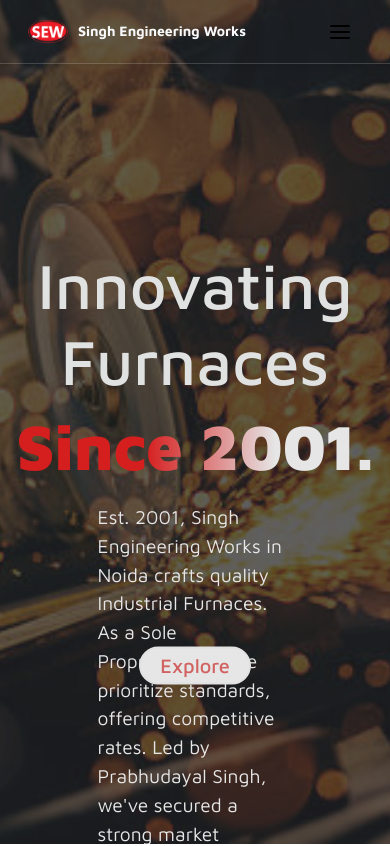
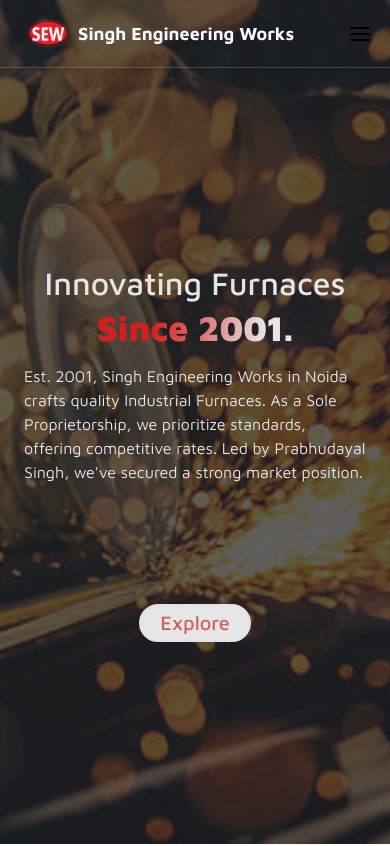
Before and after one commit to dayalneeraj1602/singh-Singh-works, a React (Create React App) app: page / in a window 390 px wide. Shown: the top 846 px of the page. Built offline with nearby package versions, Linux system fonts and the light colour scheme.

Commit message:
refactor: improve component structure and styles across Home, Products, and Services pages

```diff
--- a/src/pages/Home.js
+++ b/src/pages/Home.js
@@ -26,25 +26,21 @@
       }
     }, 6);
 
-    return () => clearInterval(intervalId);
+    return () => clearTimeout(intervalId);
   }, [infoText]);
 
   return (
     <div className="home">
-      <section className="banner ">
+      <section className="banner">
         <div className="overlay"></div>
-        <div className="punch-line w-100 ">
-          <h1 className="text-light">Innovating Furnaces </h1>
-          <h1>Since 2001.</h1>
-          <div className="d-flex justify-content-center">
-            <p
-              className="info text-start mb-5"
-              style={{ height: "3rem", width: "50%" }}
-            >
-              {infoText}
-            </p>
-          </div>
-          <div className="Explore my-5">
+
+        <div className="punch-line">
+          <h1 className="headline">Innovating Furnaces</h1>
+          <h1 className="headline since">Since 2001.</h1>
+
+          <p className="info text-start">{infoText}</p>
+
+          <div className="Explore">
             <Link
               to="/products"
               style={{ color: "inherit", textDecoration: "none" }}
@@ -54,8 +50,8 @@
           </div>
         </div>
       </section>
-      {/* -----------Images scrollable --------- */}
 
+      {/* -----------Sections below hero--------- */}
       <OurProducts />
       <WhyUs />
       <OurServices />
--- a/src/pages/Products/Furnace.js
+++ b/src/pages/Products/Furnace.js
@@ -9,11 +9,88 @@
 
 const Products = () => {
   const { dataFurnace: data } = useContext(DataContext);
+
   return (
     <>
-      <div className="pt-5 mt-5 container">
+      {/* Local styles only for Products */}
+      <style>{`
+        .products-container {
+          padding-top: 3rem;
+          padding-bottom: 3rem;
+        }
+
+        .products-row {
+          margin: 0;
+        }
+
+        .product-col {
+          cursor: pointer;
+        }
+
+        .product-card {
+          border: none;
+          border-radius: 7px;
+          box-shadow: 0 0 15px rgba(0, 0, 0, 0.1);
+          height: 100%;
+          display: flex;
+          flex-direction: column;
+          transition: all 0.3s ease-in-out;
+        }
+
+        .product-card:hover {
+          transform: translateY(-10px) scale(1.02);
+          box-shadow: 0 20px 40px rgba(0, 0, 0, 0.15);
+        }
+
+        .product-card-body {
+          flex-grow: 1;
+          display: flex;
+          flex-direction: column;
+          padding: 1.5rem;
+        }
+
+        .product-img {
+          height: 300px;
+          width: 100%;
+          object-fit: cover;
+          border-radius: 12px;
+        }
+
+        .product-title {
+          text-align: center;
+          margin-top: 1rem;
+          margin-bottom: 0.75rem;
+        }
+
+        .product-text {
+          margin-bottom: 0.2rem;
+          line-height: 1.5;
+        }
+
+        /* Mobile: reduce side padding + image height */
+        @media (max-width: 768px) {
+          .products-container {
+            padding-top: 2rem;
+            padding-bottom: 2rem;
+          }
+
+          .products-row {
+            padding: 0 1rem;
+          }
+
+          .product-card-body {
+            padding: 1rem;
+          }
+
+          .product-img {
+            height: 230px;
+          }
+        }
+      `}</style>
+
+      <div className="pt-5 mt-5 container products-container">
         <div className="text-center fw-bold fs-2 p-1">Furnace</div>
-        <div className="row m-0">
+        <div className="row products-row">
           {data.map((item) => (
             <ProductCard item={item} key={item.id} />
           ))}
@@ -25,15 +102,8 @@
 
 const ProductCard = ({ item }) => {
   return (
-    <div className="col-12 col-md-6 col-lg-4 my-3" key={item.id}>
-      <div
-        className="card py-3 px-2"
-        style={{
-          border: "none",
-          borderRadius: "7px",
-          boxShadow: "0 0 15px rgba(0, 0, 0, 0.1)",
-        }}
-      >
+    <div className="col-12 col-md-6 col-lg-4 my-3 product-col">
+      <div className="card py-3 px-2 product-card">
         <LazyLoadComponent>
           <div className="center furnaceImg p-2">
             <LazyLoadImage
@@ -41,31 +111,27 @@
               src={item.img}
               effect="blur"
               threshold={100}
-              className="img-fluid p-2"
-              style={{
-                height: "300px",
-                borderRadius: "12px",
-                width: "100%",
-                objectFit: "cover",
-              }}
+              className="img-fluid p-2 product-img"
             />
           </div>
         </LazyLoadComponent>
-        <div className="card-body">
-          <h5 className="card-title center dim">{item.title}</h5>
-          <p className="card-text ">{item.price}</p>
-          <p className="card-text ">{item.material}</p>
-          <p className="card-text ">{item.power}</p>
-          <p className="card-text ">{item.Loading}</p>
-          <p className="card-text ">{item.type}</p>
-          <p className="card-text ">{item.temp}</p>
-          <p className="card-text ">{item.rated}</p>
-          <p className="card-text ">{item.input}</p>
-          <p className="card-text ">{item.Consumption}</p>
-          <p className="card-text ">{item.automation}</p>
+        <div className="card-body product-card-body">
+          <h5 className="card-title center dim product-title">{item.title}</h5>
+
+          <p className="card-text product-text">{item.price}</p>
+          <p className="card-text product-text">{item.material}</p>
+          <p className="card-text product-text">{item.power}</p>
+          <p className="card-text product-text">{item.Loading}</p>
+          <p className="card-text product-text">{item.type}</p>
+          <p className="card-text product-text">{item.temp}</p>
+          <p className="card-text product-text">{item.rated}</p>
+          <p className="card-text product-text">{item.input}</p>
+          <p className="card-text product-text">{item.Consumption}</p>
+          <p className="card-text product-text">{item.automation}</p>
         </div>
       </div>
     </div>
   );
 };
+
 export default React.memo(Products);
--- a/src/styles/Home.css
+++ b/src/styles/Home.css
@@ -1,90 +1,123 @@
-/* Add this CSS to your Home.css file */
-
+/* Layout wrapper */
 .home {
-  /* height: 100vh; */
-  padding-top: 80px; /* Adjust the padding as needed based on your navbar height */
-  text-align: center; /* Center the text if needed */
+  padding-top: 80px;
+  text-align: center;
   position: relative;
 }
 
+/* Hero section */
 .banner {
   background-image: url("../../public/bg.jpg");
-
-  filter: saturate(90%) contrast(80%); /* Adjust values as needed */
-  background-size: cover; /* Ensure the image covers the entire container */
-  background-position: center; /* Center the image */
+  filter: saturate(90%) contrast(80%);
+  background-size: cover;
+  background-position: center;
   position: relative;
   height: 100vh;
   margin-top: -5rem;
   padding-top: 5rem;
+
+  display: flex;
+  align-items: center;
+  justify-content: center;
 }
 
-.punch-line {
+/* Dark overlay on image */
+.overlay {
   position: absolute;
-  top: 58%;
-  left: 50%;
-  transform: translate(-50%, -50%);
-  color: white;
-  text-align: center;
-}
-.arrow-down img {
-  margin-top: 2rem;
-  animation: bounce 2s infinite; /* You can adjust the duration and other parameters */
+  inset: 0;
+  background: rgba(0, 0, 0, 0.65);
 }
 
-@keyframes bounce {
-  0%,
-  20%,
-  50%,
-  80%,
-  100% {
-    transform: translateY(0);
-  }
-  40% {
-    transform: translateY(-20px); /* Adjust the bounce height as needed */
-  }
-  60% {
-    transform: translateY(-10px); /* Adjust the bounce height as needed */
-  }
-}
-.punch-line h1:first-child {
-  font-weight: 500; /* Lighter font weight for the first h1 */
-  font-size: 4rem;
+/* Text container */
+.punch-line {
+  position: relative;
+  max-width: 800px;
+  text-align: center;
+  color: #ffffff;
+  padding: 0 1rem;
 }
 
-/* Add this CSS to your Home.css file */
+/* Headings */
+.headline {
+  font-weight: 500;
+  font-size: 4rem;
+  line-height: 1.1;
+  color: #ffffff;
+}
 
-.punch-line h1:nth-child(2) {
-  font-weight: 900; /* Bolder font weight for the second h1 */
+.headline.since {
+  font-weight: 900;
   font-size: 4rem;
-  background: linear-gradient(
-    to right,
-    #ff0000,
-    #fdfdfd
-  ); /* Replace with your desired gradient or image */
+  background: linear-gradient(to right, #ff0000, #fdfdfd);
   filter: contrast(2.5) saturate(2);
   background-clip: text;
   -webkit-background-clip: text;
   color: transparent;
 }
 
-.punch-line p {
-  color: #ffffff; /* Different color for the p tag */
-  margin-top: 10px; /* Adjust margin as needed */
+/* Paragraph */
+.info {
+  color: #ffffff;
+  margin: 1.5rem auto 0;
   font-size: 1.2rem;
-}
-.overlay {
-  position: absolute;
-  top: 0;
-  left: 0;
-  width: 100%;
-  height: 100%;
-  background: rgba(0, 0, 0, 0.65);
+  max-width: 90%;
+  height: 5rem;
 }
 
-/* Additional styles for the text if desired */
-.banner h3 {
-  font-size: 24px;
-  color: #fff; /* Set the text color to white or another suitable color */
-  /* Add any other styles as needed */
+/* Button wrapper */
+.Explore {
+  margin-top: 3rem;
 }
+
+/* Optional arrow animation if you add it back */
+.arrow-down img {
+  margin-top: 2rem;
+  animation: bounce 2s infinite;
+}
+
+@keyframes bounce {
+  0%, 20%, 50%, 80%, 100% {
+    transform: translateY(0);
+  }
+  40% {
+    transform: translateY(-20px);
+  }
+  60% {
+    transform: translateY(-10px);
+  }
+}
+
+/* ---------- MOBILE STYLES ---------- */
+@media (max-width: 768px) {
+  .banner {
+    height: 100vh;
+    margin-top: 0;
+    padding-top: 4rem;
+  }
+  .home{
+    padding-top: 0px;
+  }
+
+  .punch-line {
+    max-width: 100%;
+    padding: 0 1.5rem;
+  }
+
+  .headline {
+    font-size: clamp(2rem, 6vw, 2.8rem);
+  }
+
+  .headline.since {
+    font-size: clamp(2.2rem, 7vw, 3rem);
+  }
+
+  .info {
+    max-width: 100%;
+    font-size: 1rem;
+    margin-top: 1rem;
+  }
+
+  .Explore {
+    margin-top: 10rem;
+  }
+}
--- a/src/styles/Navbar.css
+++ b/src/styles/Navbar.css
@@ -99,7 +99,7 @@
   cursor: pointer;
   padding: 0;
   z-index: 1001;
-  margin-right: 20px;
+  /* margin-right: 20px; */
 }
 
 .hamburger span {
@@ -136,7 +136,7 @@
   }
 
   .navbar-brand span {
-    font-size: 14px !important;
+    font-size: 18px !important;
   }
 
   .navbar-brand img {
@@ -194,7 +194,7 @@
     z-index: -1;
   }
 }
-
+/*
 @media screen and (max-width: 480px) {
   .navbar-brand span {
     font-size: 14px !important;
@@ -203,4 +203,4 @@
   .navbar-brand img {
     width: 40px;
   }
-}
+} */
```
Also changed, not shown: src/pages/Services.js (+94 -47 lines), src/styles/Contact.css (line endings or trailing spaces), src/styles/OurProducts.css (line endings or trailing spaces).
